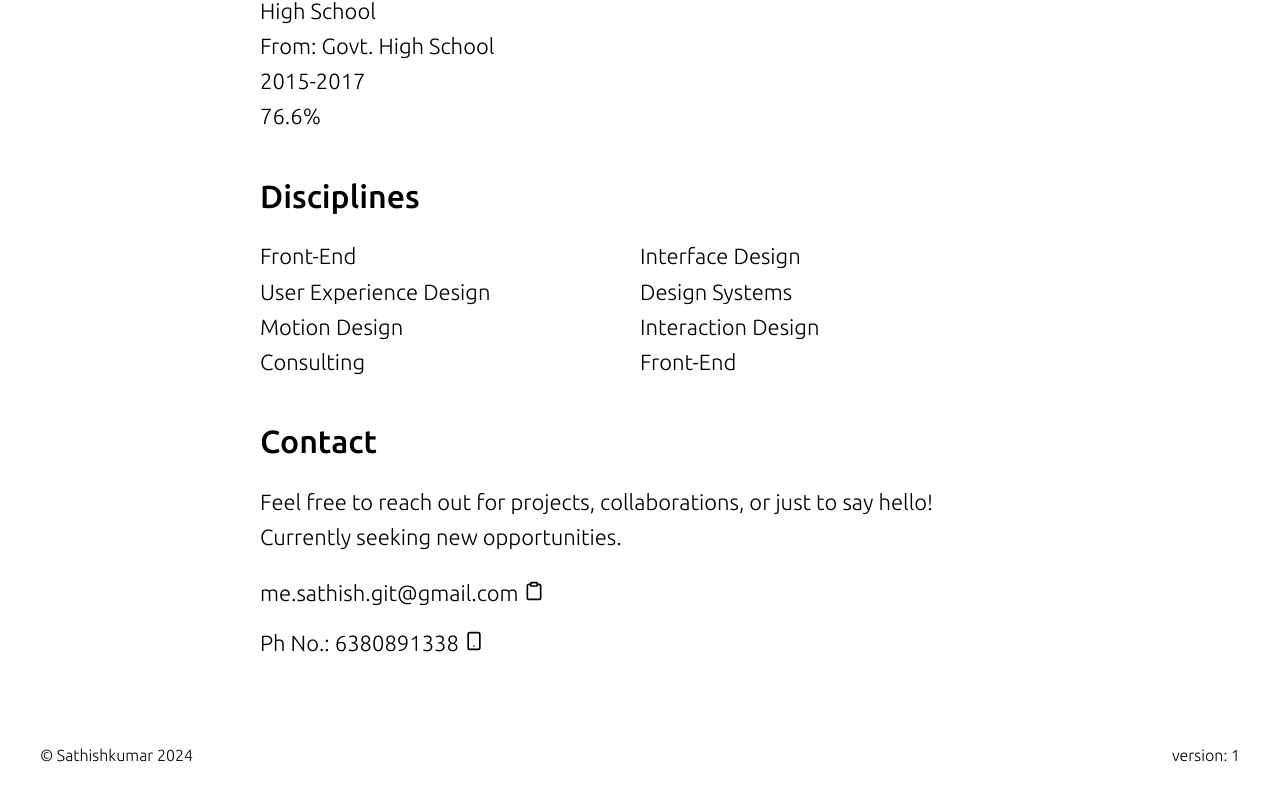
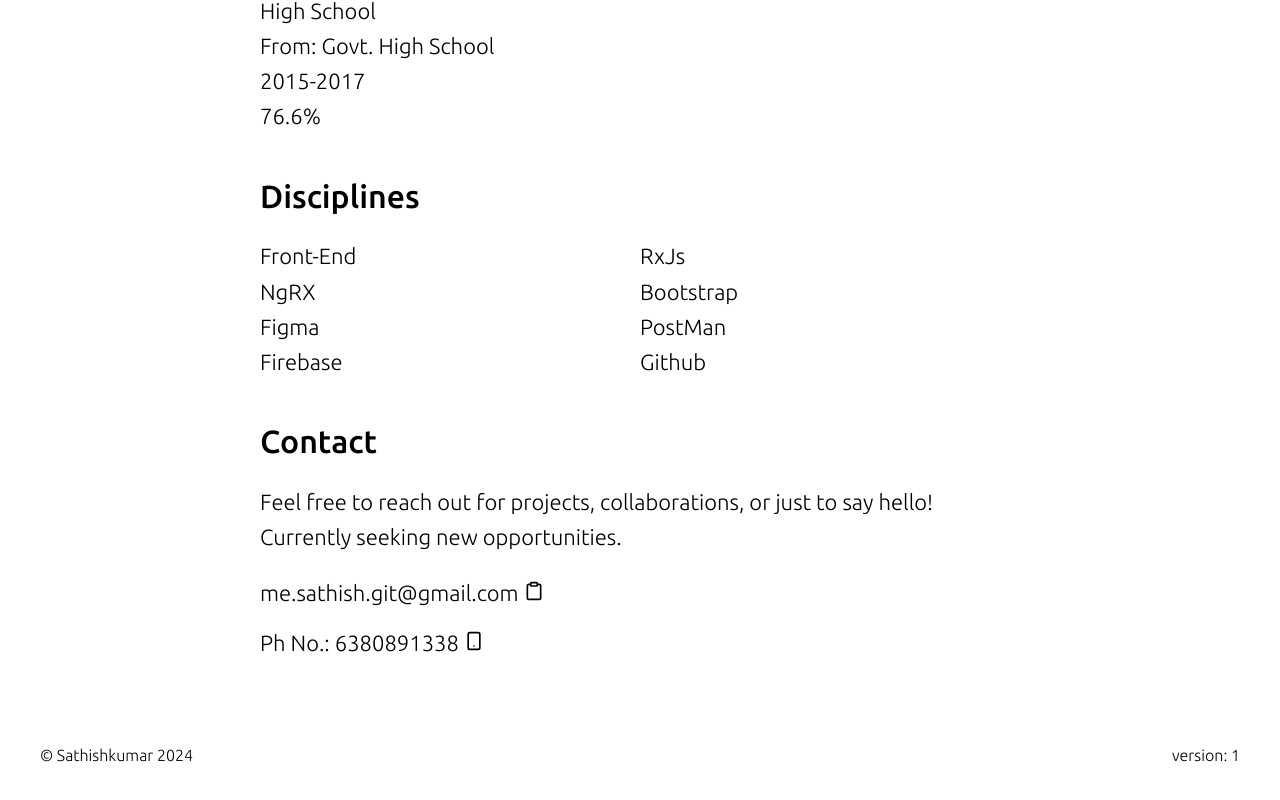
Before and after one commit to sathish-repos/profile, an Angular app: page /about in a window 1280 px wide. Shown: the part 1702-2502 px from the top of the page. Built offline with nearby package versions, Linux system fonts and the light colour scheme.

Commit message:
disciplines change

```diff
--- a/src/app/pages/about/components/disciplines/disciplines.component.html
+++ b/src/app/pages/about/components/disciplines/disciplines.component.html
@@ -2,12 +2,12 @@
   <h4>Disciplines</h4>
   <div class="add-grid">
     <p>Front-End</p>
-    <p>Interface Design</p>
-    <p>User Experience Design</p>
-    <p>Design Systems</p>
-    <p>Motion Design</p>
-    <p>Interaction Design</p>
-    <p>Consulting</p>
-    <p>Front-End</p>
+    <p>RxJs</p>
+    <p>NgRX</p>
+    <p>Bootstrap</p>
+    <p>Figma</p>
+    <p>PostMan</p>
+    <p>Firebase</p>
+    <p>Github</p>
   </div>
 </div>
```
